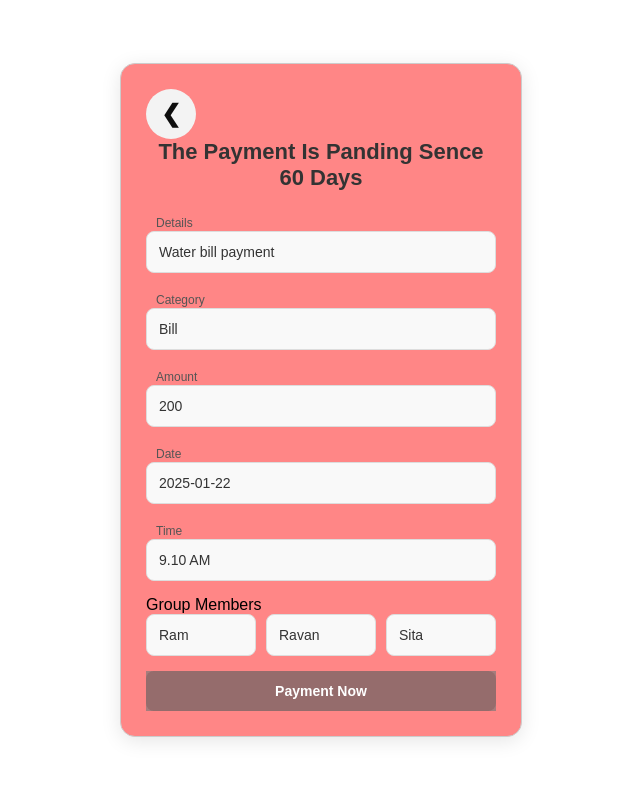
After one commit to rishabh00712/splitkaro1, a Node server app: page /duepayment in a window 1280 px wide. The commit adds this page. Shown: the whole page, without its empty margins (319-959 px from the left). Run offline with Node 20, Linux system fonts and the light colour scheme.

Commit message:
fix the panding button

```diff
--- a/index.js
+++ b/index.js
@@ -501,8 +501,16 @@ app.get('/delete-panding/:id', async (req, res) => {
   }
 });
 
-
-
+//............................................................................
+app.get('/duepayment', (req, res) => {
+  const groupDate = moment("2025-01-22").startOf('day'); // Ensure time is 00:00:00
+  const currentDate = moment();
+        const daysDifference = currentDate.diff(groupDate, 'days');// Now gives the correct result
+  console.log(daysDifference);
+  res.render('duepayment', {
+      daysDiff: daysDifference
+  });
+});
 // Endpoint to receive the voice transcript
 // POST endpoint to handle voice expense data
 
--- /dev/null
+++ b/views/duepayment.ejs
@@ -0,0 +1,62 @@
+<!DOCTYPE html>
+<html lang="en">
+<head>
+    <meta charset="UTF-8">
+    <meta name="viewport" content="width=device-width, initial-scale=1.0">
+    <title>Payment Form</title>
+    <link rel="stylesheet" href="/styles/det.css">
+</head>
+<style>
+    .form-container{
+        background-color: #ff8686;
+        opacity: 0.8;
+    }
+    .button-container {
+        background-color: #a67d7d;
+    }
+    .submit-button{
+        background-color: #956c6c;
+    }
+    .button-container:hover {
+        background-color: #7e6565;
+    }
+    .submit-button:hover{
+        background-color: #766565;
+    }
+</style>
+<body>
+
+    <div class="form-container">
+        <button class="back-button" onclick="window.location.href='/home'">
+            &#x276E;
+          </button>
+        <div class="form-header">The Payment Is Panding Sence <%=daysDiff%> Days</div>
+
+        <div class="label">Details</div>
+        <div class="field">Water bill payment</div>
+        <div class="label">Category</div>
+
+        <div class="field">Bill</div>
+        <div class="label">Amount</div>
+        <div class="field">200</div>
+        <div class="label">Date</div>
+        <div class="field"><a>2025-01-22</a></div>
+        <div class="label">Time</div>
+        <div class="field"><a href="#">9.10 AM</a></div>
+
+        <div class="group-members-section">
+            <div>Group Members</div>
+            <div class="members-container">
+                <div class="member">Ram</div>
+                <div class="member">Ravan</div>
+                <div class="member">Sita</div>
+            </div>
+        </div>
+
+        <div class="button-container">
+            <button class="submit-button" onclick="window.location.href='#'">Payment Now</button>
+
+        </div>
+    </div>
+</body>
+</html>
--- a/views/index.ejs
+++ b/views/index.ejs
@@ -46,7 +46,7 @@
       </div>
 
       <!-- Image Section -->
-      <div class="image-section">
+      <div class="image-section" style="">
         💸 Expense Tracker
       </div>
 
@@ -77,7 +77,7 @@
           <div>Time</div>
         </div>
         <div class="allrows">
-          <a href="#">
+          <a href="/duepayment">
             <div class="history-table row fix"
               style="background-color: #ff7777; transition: background-color 0.3s ease; opacity: 0.7;"
               onmouseover="this.style.backgroundColor='#e16464';" onmouseout="this.style.backgroundColor='#ff7777';">
--- a/views/infosubmit.ejs
+++ b/views/infosubmit.ejs
@@ -21,7 +21,7 @@
             </div>
             <div class="input-group">
                 <input type="number" name="amount" required placeholder=" " value="25000" step="100">
-                <label>Maximum Amount for This Month ($)</label>
+                <label>Maximum Amount for This Month (₹)</label>
             </div>
             <button type="submit">Update Information</button>
             <p class="info-note">You may change this information later</p>
```
Also changed, not shown: images/animay.avif (added).
